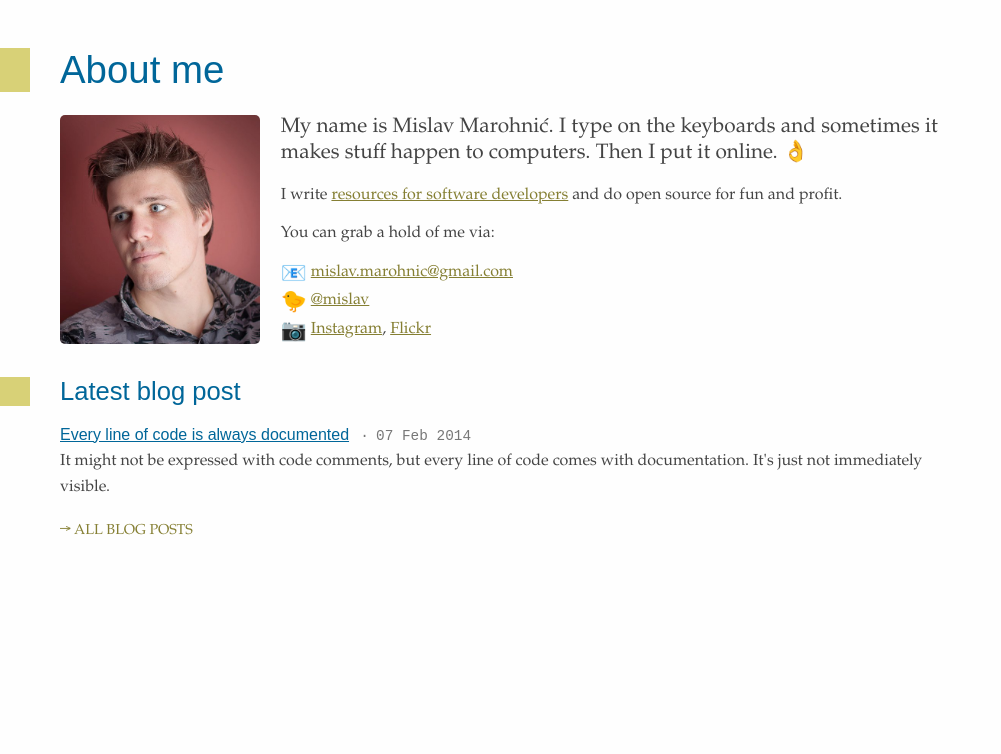
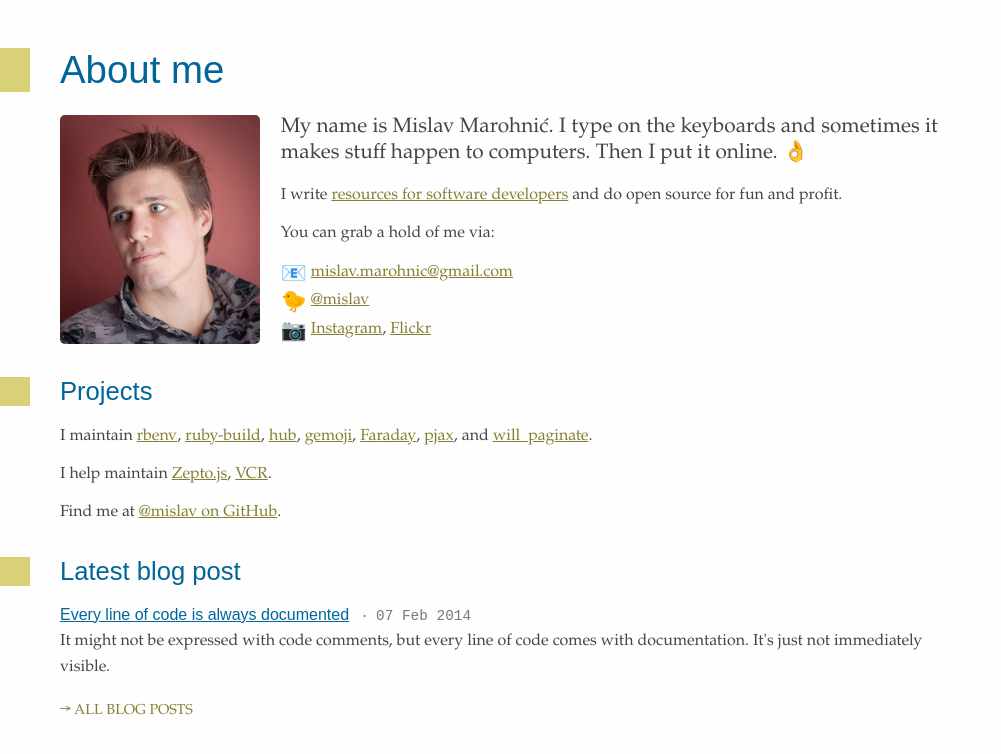
Before and after one commit to mislav/blog, a Jekyll site: the page built from index.html, in a window 1280 px wide. Shown: the top 754 px of the page, without its empty margins (0-1001 px from the left). Built offline with Jekyll 4.4.1, drawn with Linux system fonts in a browser that asks for light colours; Markdown is read by kramdown in place of the engine named in the settings.

Commit message:
Add information about my projects to the home page

```diff
--- a/index.html
+++ b/index.html
@@ -40,6 +40,29 @@ layout: default
   </ul>
 </div>
 
+<h2>Projects</h2>
+
+<p>
+  I maintain
+  <a href="https://github.com/sstephenson/rbenv#readme">rbenv</a>,
+  <a href="https://github.com/sstephenson/ruby-build#readme">ruby-build</a>,
+  <a href="https://github.com/github/hub#readme">hub</a>,
+  <a href="https://github.com/github/gemoji#readme">gemoji</a>,
+  <a href="https://github.com/lostisland/faraday#readme">Faraday</a>,
+  <a href="https://github.com/defunkt/jquery-pjax#readme">pjax</a>, and
+  <a href="https://github.com/mislav/will_paginate#readme">will_paginate</a>.
+</p>
+
+<p>
+  I help maintain
+  <a href="https://github.com/madrobby/zepto#readme">Zepto.js</a>,
+  <a href="https://github.com/vcr/vcr#readme">VCR</a>.
+</p>
+
+<p>
+  Find me at <a href="https://github.com/mislav">@mislav on GitHub</a>.
+</p>
+
 <h2>Latest blog post</h2>
 
 <section class="posts hfeed">
```
